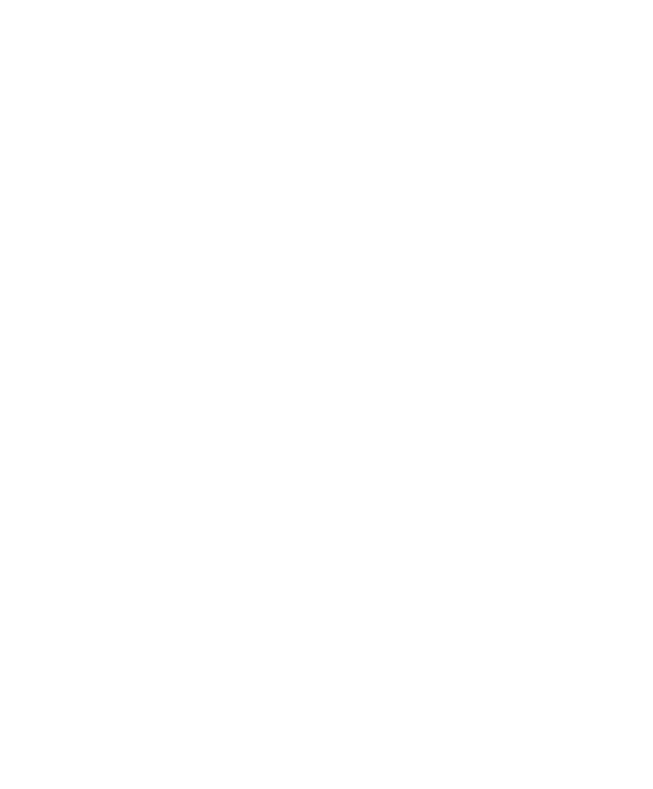
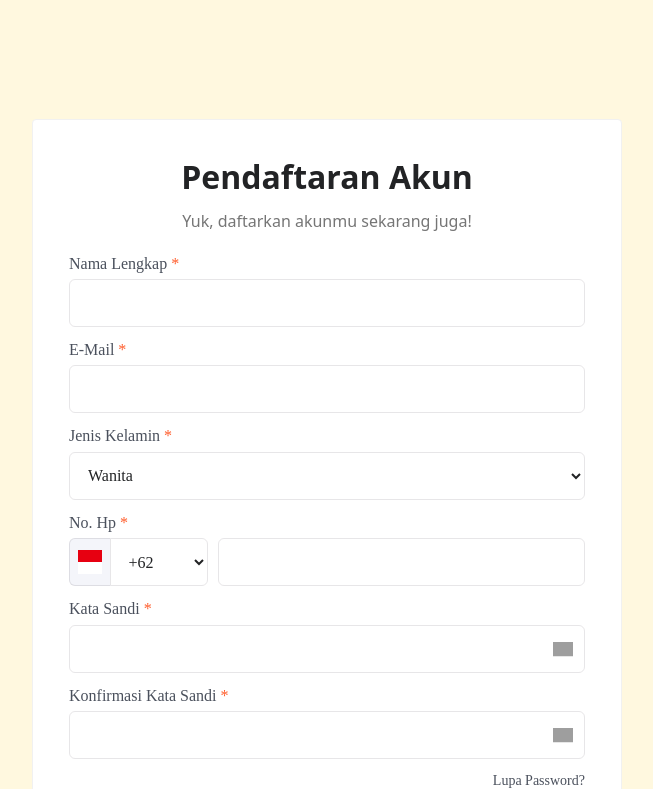
Before and after one commit to Ilmanmdifa/videoBelajar-landingPage-react, a React (Vite) app: page /register in a window 1280 px wide. Before the commit this address had no page. Shown: the part 351-1140 px from the top of the page, without its empty margins (313-966 px from the left). Before the commit the page ends 800 px from the top, so only its background shows below. Built offline with nearby package versions, Linux system fonts and the light colour scheme; grey boxes are pictures that could not be loaded.

Commit message:
style(auth): add register page, refactor AuthContainer AuthContentItem and fix typos

```diff
--- a/src/components/auth/AuthContainer.jsx
+++ b/src/components/auth/AuthContainer.jsx
@@ -3,11 +3,17 @@
 import AuthContentItem from "./AuthContentItem";
 import AuthContentFooter from "./AuthContentFooter";
 
-const AuthContainer = ({ title, description }) => {
+const AuthContainer = ({ title, description, typeContainer }) => {
+  const commonClass =
+    "flex flex-col p-5 md:w-[590px] md:p-9 items-center border-1 border-solid border-[#f1f1f1] rounded-sm bg-white";
+
+  const isLogin = typeContainer === "login";
   return (
-    <div className="flex flex-col p-5 md:w-[590px] md:p-9 items-center border-1 border-solid border-[#f1f1f1] rounded-sm bg-white">
+    <div className={`${commonClass}`}>
       <AuthContentHeader title={title} description={description} />
       <div className="flex flex-col text-sm w-full gap-3 font-[DM_sans]">
+        {isLogin ? (
+          <>
             <AuthContentItem
               itemLabel={"email"}
               itemTitle={"E-Mail"}
@@ -16,8 +22,43 @@
             <AuthContentItem
               itemLabel={"password"}
               itemTitle={"Kata Sandi"}
-          itemType={"password"}
+              itemType={"passwordLogin"}
             />
+          </>
+        ) : (
+          <>
+            <AuthContentItem
+              itemLabel={"nama"}
+              itemTitle={"Nama Lengkap"}
+              itemType={"text"}
+            />
+            <AuthContentItem
+              itemLabel={"email"}
+              itemTitle={"E-Mail"}
+              itemType={"email"}
+            />
+            <AuthContentItem
+              itemLabel={"gender"}
+              itemTitle={"Jenis Kelamin"}
+              itemType={"gender"}
+            />
+            <AuthContentItem
+              itemLabel={"phone"}
+              itemTitle={"No. Hp"}
+              itemType={"phoneNumber"}
+            />
+            <AuthContentItem
+              itemLabel={"password"}
+              itemTitle={"Kata Sandi"}
+              itemType={"passwordRegister"}
+            />
+            <AuthContentItem
+              itemLabel={"password"}
+              itemTitle={"Konfirmasi Kata Sandi"}
+              itemType={"passwordConfirm"}
+            />
+          </>
+        )}
         <AuthContentFooter />
       </div>
     </div>
--- a/src/components/auth/AuthContentItem.jsx
+++ b/src/components/auth/AuthContentItem.jsx
@@ -1,27 +1,82 @@
 import React from "react";
 import eyeOff from "../../assets/images/eye-off.png";
+import indo from "../../assets/images/Indonesia.png";
 
 const AuthContentItem = ({ itemLabel, itemTitle, itemType }) => {
   const commonClass =
-    "w-full h-12 rounded-sm text-[#222325] leading-[140%] tracking-[0.2] border-1 border-solid border-[#3a35411f] px-[14px] py-[10px]";
+    "w-full h-12 rounded-[6px] text-[#222325] leading-[140%] tracking-[0.2] border-1 border-solid border-[#3a35411f] px-[14px] py-[10px]";
+
+  const getInputType = (itemType) => {
+    switch (itemType) {
+      case "passwordLogin":
+      case "passwordRegister":
+      case "passwordConfirm":
+        return "password";
+      case "email":
+        return "email";
+      case "text":
+      case "phoneNumber":
+      default:
+        return "text";
+    }
+  };
   return (
+    <>
       <div className="flex flex-col gap-1 text-sm md:text-base text-[#333333AD] md:text-[#4A505C] text-normal leading-[140%] tracking-[0.2]">
         <label htmlFor={itemLabel}>
           {itemTitle} <span className="text-[#ff5c2b]">*</span>
         </label>
-      {itemType === "password" ? (
-        <>
-          <input type={itemType} className={`${commonClass}`} />
+        {[
+          "text",
+          "email",
+          "passwordLogin",
+          "passwordRegister",
+          "passwordConfirm",
+        ].includes(itemType) && (
+          <div className="relative w-full">
+            <input type={getInputType(itemType)} className={commonClass} />
+            {itemType.includes("password") && (
               <img
                 src={eyeOff}
                 alt="eye-off"
-            className="absolute contain w-auto top-[40%] right-[13%] md:top-[74%] md:right-[31.5%]"
+                className="absolute right-3 top-1/2 -translate-y-1/2 w-5 cursor-pointer"
               />
-        </>
-      ) : (
-        <input type={itemType} className={`${commonClass}`} />
             )}
           </div>
+        )}
+        {itemType === "gender" && (
+          <>
+            <select name="" className={`${commonClass}`} id="">
+              <option value="wanita">Wanita</option>
+              <option value="pria">Pria</option>
+            </select>
+          </>
+        )}
+        {itemType === "phoneNumber" && (
+          <div className="flex gap-2.5">
+            <div className="flex w-[180px] md:w-[200px]">
+              <div className="flex justify-center items-center bg-[#F4F5FA] border border-[#3A35411F] rounded-tl-[6px] rounded-bl-[6px] border-r-0 w-16 h-12">
+                <img src={indo} alt="indo-flag" className="w-6" />
+              </div>
+              <select
+                name=""
+                className={`${commonClass} rounded-r-[6px] rounded-l-none`}
+                id=""
+              >
+                <option value="">+62</option>
+              </select>
+            </div>
+            <input
+              type="text"
+              className={`${commonClass}`}
+              name=""
+              id=""
+              maxLength="12"
+            ></input>
+          </div>
+        )}
+      </div>
+    </>
   );
 };
 
--- a/src/main.jsx
+++ b/src/main.jsx
@@ -16,7 +16,7 @@
     element: <Login />,
   },
   {
-    path: "/login",
+    path: "/register",
     element: <Register />,
   },
 ]);
--- a/src/pages/Login.jsx
+++ b/src/pages/Login.jsx
@@ -10,6 +10,7 @@
         <AuthContainer
           title={"Masuk Ke Akun"}
           description={"Yuk, lanjutin belajarmu di videobelajar."}
+          typeContainer={"login"}
         />
       </main>
     </>
--- a/src/pages/Register.jsx
+++ b/src/pages/Register.jsx
@@ -1,7 +1,20 @@
 import React from "react";
+import AuthHeader from "../components/auth/AuthHeader";
+import AuthContainer from "../components/auth/AuthContainer";
 
 const Register = () => {
-  return <div>Register</div>;
+  return (
+    <>
+      <AuthHeader />
+      <main className="h-full flex items-center md:py-[120px] flex-col px-[20px] py-[28px] bg-[#fff7d7cc]">
+        <AuthContainer
+          title={"Pendaftaran Akun"}
+          description={"Yuk, daftarkan akunmu sekarang juga!"}
+          typeContainer={"register"}
+        />
+      </main>
+    </>
+  );
 };
 
 export default Register;
```
Also changed, not shown: src/assets/images/Indonesia.png (added). Lines whose indentation alone changed are shown as unchanged.
